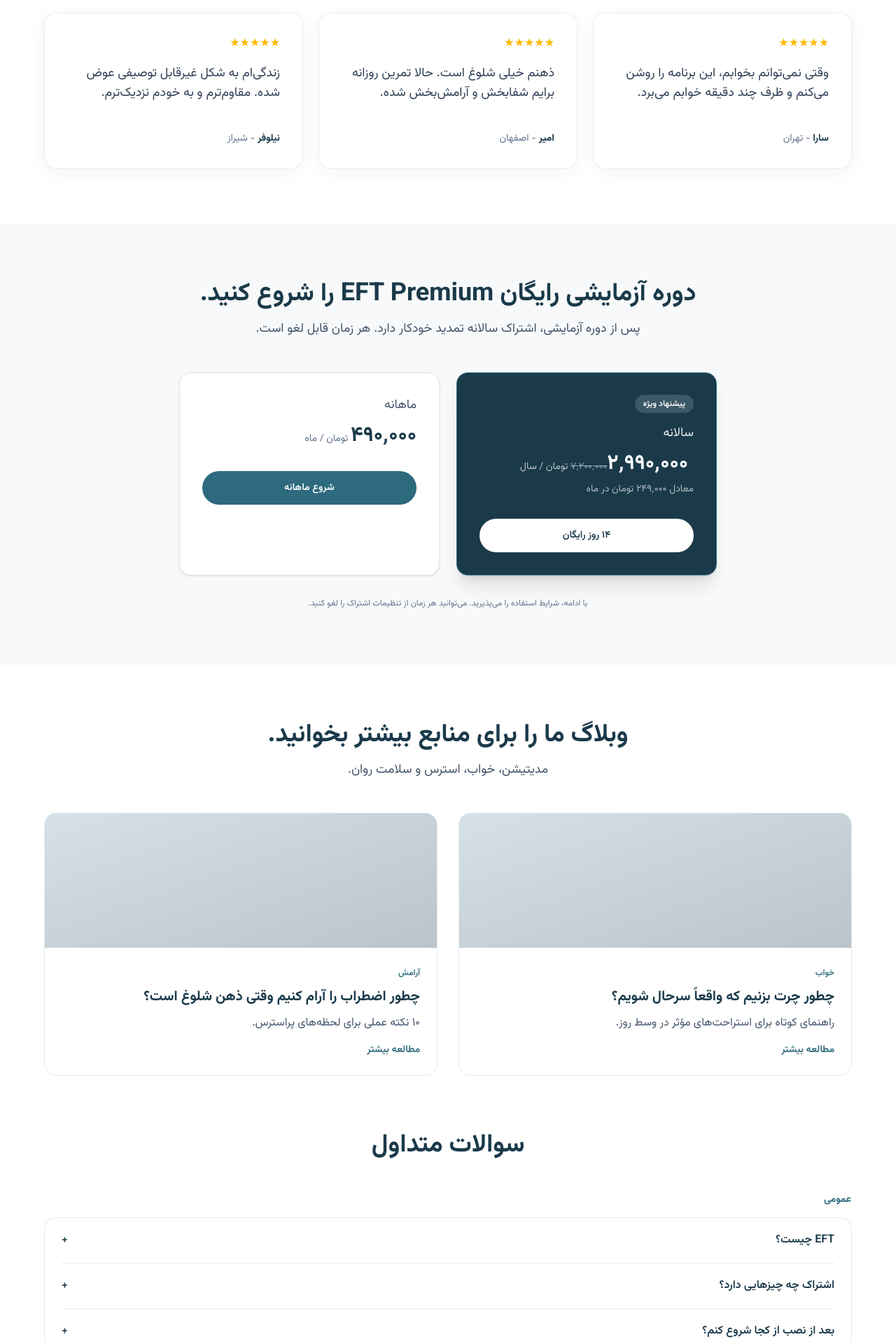
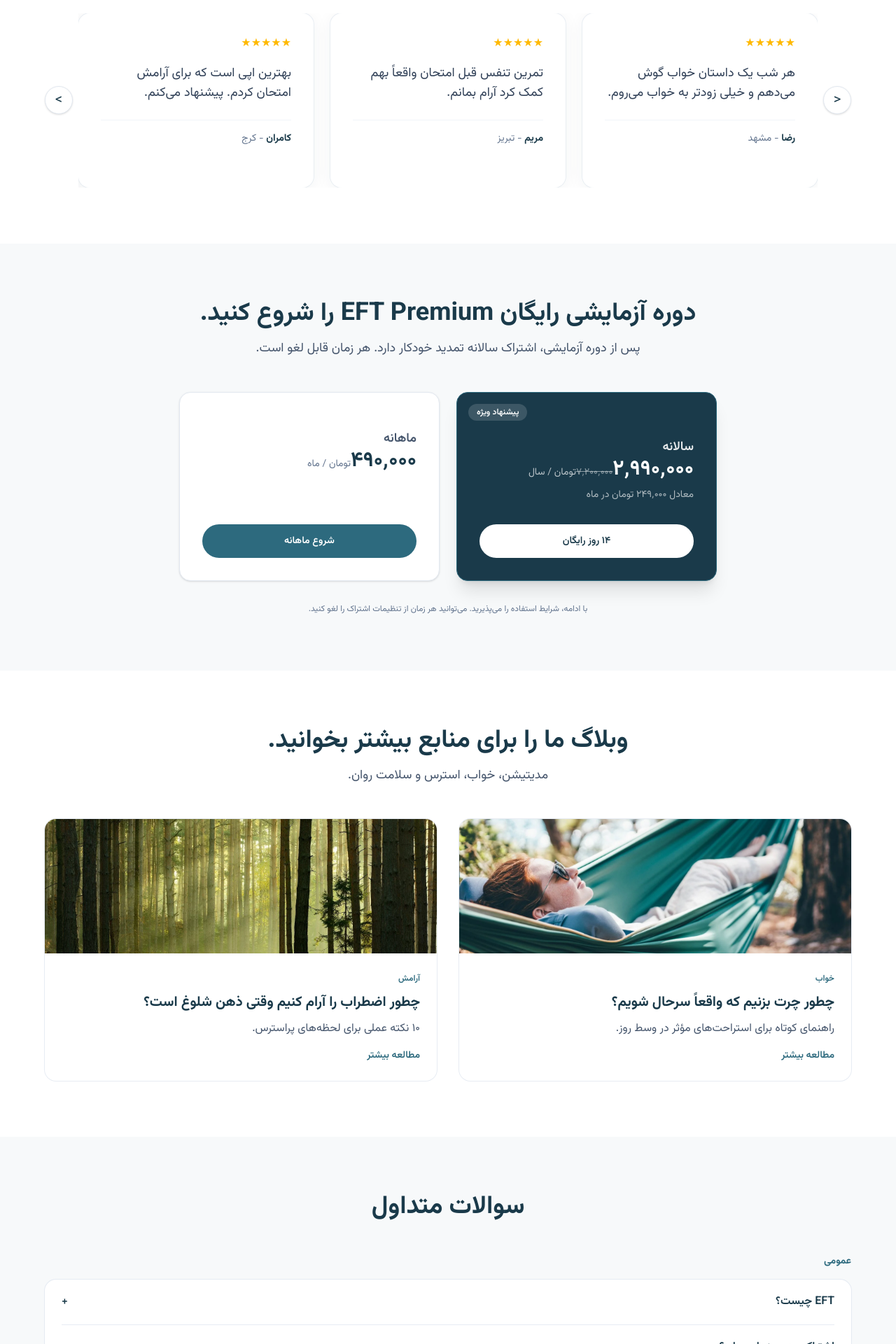
Before and after one commit to Sogand-mohamadiPour/eftTask1, a Next.js app: page / in a window 1280 px wide. Shown: the part 1380-3300 px from the top of the page at 70% size. Built offline with nearby package versions, Linux system fonts and the light colour scheme.

Commit message:
adding assets

```diff
--- a/components/home/BlogSection.jsx
+++ b/components/home/BlogSection.jsx
@@ -1,8 +1,27 @@
 import Link from "next/link";
+import Image from "next/image";
 
 export default function BlogSection() {
+  const articles = [
+    {
+      image: "/pic/03.webp",
+      category: "خواب",
+      title: "چطور چرت بزنیم که واقعاً سرحال شویم؟",
+      description: "راهنمای کوتاه برای استراحت‌های مؤثر در وسط روز.",
+    },
+    {
+      image: "/pic/04.webp",
+      category: "آرامش",
+      title: "چطور اضطراب را آرام کنیم وقتی ذهن شلوغ است؟",
+      description: "۱۰ نکته عملی برای لحظه‌های پراسترس.",
+    },
+  ];
+
   return (
-    <section id="music" className="bg-white px-5 py-16 sm:px-8 sm:py-20 lg:px-10">
+    <section
+      id="music"
+      className="bg-white px-5 py-16 sm:px-8 sm:py-20 lg:px-10"
+    >
       <div className="mx-auto max-w-6xl">
         <h2 className="text-center text-3xl font-bold text-calm-deep sm:text-4xl">
           وبلاگ ما را برای منابع بیشتر بخوانید.
@@ -12,37 +31,39 @@
         </p>
 
         <div className="grid gap-8 md:grid-cols-2">
-          <article className="overflow-hidden rounded-2xl bg-white ring-1 ring-slate-200/80">
-            <div className="h-40 bg-linear-to-br from-calm-teal/20 to-calm-deep/30 sm:h-48" />
+          {articles.map((article) => (
+            <article
+              key={article.title}
+              className="overflow-hidden rounded-2xl bg-white ring-1 ring-slate-200/80"
+            >
+              <Image
+                src={article.image}
+                alt={article.category}
+                width={600}
+                height={300}
+                className="h-40 w-full object-cover sm:h-48"
+              />
+
               <div className="p-6">
-              <span className="text-xs font-semibold text-calm-teal">خواب</span>
+                <span className="text-xs font-semibold text-calm-teal">
+                  {article.category}
+                </span>
+
                 <h3 className="mt-2 text-xl font-bold text-calm-deep">
-                <Link href="#">چطور چرت بزنیم که واقعاً سرحال شویم؟</Link>
+                  <Link href="#">{article.title}</Link>
                 </h3>
-              <p className="mt-3 text-slate-600">
-                راهنمای کوتاه برای استراحت‌های مؤثر در وسط روز.
-              </p>
-              <Link href="#" className="mt-4 inline-block text-sm font-semibold text-calm-teal">
+
+                <p className="mt-3 text-slate-600">{article.description}</p>
+
+                <Link
+                  href="#"
+                  className="mt-4 inline-block text-sm font-semibold text-calm-teal"
+                >
                   مطالعه بیشتر
                 </Link>
               </div>
             </article>
-
-          <article className="overflow-hidden rounded-2xl bg-white ring-1 ring-slate-200/80">
-            <div className="h-40 bg-linear-to-br from-calm-teal/20 to-calm-deep/30 sm:h-48" />
-            <div className="p-6">
-              <span className="text-xs font-semibold text-calm-teal">آرامش</span>
-              <h3 className="mt-2 text-xl font-bold text-calm-deep">
-                <Link href="#">چطور اضطراب را آرام کنیم وقتی ذهن شلوغ است؟</Link>
-              </h3>
-              <p className="mt-3 text-slate-600">
-                ۱۰ نکته عملی برای لحظه‌های پراسترس.
-              </p>
-              <Link href="#" className="mt-4 inline-block text-sm font-semibold text-calm-teal">
-                مطالعه بیشتر
-              </Link>
-            </div>
-          </article>
+          ))}
         </div>
       </div>
     </section>
--- a/components/home/FaqSection.jsx
+++ b/components/home/FaqSection.jsx
@@ -1,10 +1,7 @@
 "use client";
-
-// accardeon
 
 import { useState } from "react";
 
-export default function FaqSection() {
 const faqGroups = [
   {
     title: "عمومی",
@@ -59,36 +56,9 @@
   },
 ];
 
-  const [open, setOpen] = useState("");
-
-  function toggle(id) {
-    if (open === id) {
-      setOpen("");
-    } else {
-      setOpen(id);
-    }
-  }
-
+function FaqItem({ item, open, toggle, isLast }) {
   return (
-    <div className="mx-auto max-w-6xl">
-      <h2 className="mb-12 text-center text-3xl font-bold text-calm-deep sm:text-4xl">
-        سوالات متداول
-      </h2>
-
-      {faqGroups.map((group) => (
-        <div key={group.title} className="mb-10">
-          <p className="mb-4 text-sm font-bold text-calm-teal">{group.title}</p>
-
-          <div className="rounded-2xl bg-white px-5 ring-1 ring-slate-200/80 sm:px-6">
-            {group.items.map((item, index) => (
-              <div
-                key={item.id}
-                className={
-                  index !== group.items.length - 1
-                    ? "border-b border-slate-200/80"
-                    : ""
-                }
-              >
+    <div className={!isLast ? "border-b border-slate-200/80" : ""}>
       <button
         type="button"
         onClick={() => toggle(item.id)}
@@ -99,13 +69,48 @@
       </button>
 
       {open === item.id && (
-                  <p className="pb-5 text-slate-600">{item.answer}</p>
+        <p className="pb-5 text-slate-600">
+          {item.answer}
+        </p>
       )}
     </div>
+  );
+}
+
+export default function FaqSection() {
+  const [open, setOpen] = useState("");
+
+  function toggle(id) {
+    setOpen(open === id ? "" : id);
+  }
+
+  return (
+    <section className="bg-calm-mist px-5 py-16 sm:px-8 sm:py-20 lg:px-10">
+      <div className="mx-auto max-w-6xl">
+        <h2 className="mb-12 text-center text-3xl font-bold text-calm-deep sm:text-4xl">
+          سوالات متداول
+        </h2>
+
+        {faqGroups.map((group) => (
+          <div key={group.title} className="mb-10">
+            <p className="mb-4 text-sm font-bold text-calm-teal">
+              {group.title}
+            </p>
+
+            <div className="rounded-2xl bg-white px-5 ring-1 ring-slate-200/80 sm:px-6">
+              {group.items.map((item, index) => (
+                <FaqItem
+                  key={item.id}
+                  item={item}
+                  open={open}
+                  toggle={toggle}
+                  isLast={index === group.items.length - 1}
+                />
               ))}
             </div>
           </div>
         ))}
       </div>
+    </section>
   );
 }
--- a/components/home/PremiumSection.jsx
+++ b/components/home/PremiumSection.jsx
@@ -2,52 +2,68 @@
 
 export default function PremiumSection() {
   return (
-    <section id="premium" className="bg-calm-mist px-5 py-16 sm:px-8 sm:py-20 lg:px-10">
+    <section
+      id="premium"
+      className="bg-calm-mist px-5 py-16 sm:px-8 sm:py-20 lg:px-10"
+    >
       <div className="mx-auto max-w-6xl">
         <h2 className="text-center text-3xl font-bold text-calm-deep sm:text-4xl">
           دوره آزمایشی رایگان EFT Premium را شروع کنید.
         </h2>
         <p className="mx-auto mt-4 max-w-2xl text-center text-lg text-slate-600">
-          پس از دوره آزمایشی، اشتراک سالانه تمدید خودکار دارد. هر زمان قابل لغو است.
+          پس از دوره آزمایشی، اشتراک سالانه تمدید خودکار دارد. هر زمان قابل لغو
+          است.
         </p>
 
         <div className="mx-auto mt-12 grid max-w-3xl gap-6 sm:grid-cols-2">
-          <div className="rounded-2xl border border-calm-teal bg-calm-deep p-6 text-white shadow-xl sm:p-8">
-            <span className="rounded-full bg-white/15 px-3 py-1 text-xs font-semibold">
+          <div className="relative flex flex-col rounded-2xl border border-calm-teal bg-calm-deep p-6 text-white shadow-xl sm:p-8">
+            <span className="absolute top-4 left-4 rounded-full bg-white/15 px-3 py-1 text-xs font-semibold">
               پیشنهاد ویژه
             </span>
-            <h3 className="mt-4 text-lg text-white/90">سالانه</h3>
-            <p className="mt-3">
-              <span className="text-sm line-through text-white/50">۷٬۲۰۰٬۰۰۰</span>
-              <span className="ms-2 text-3xl font-bold">۲٬۹۹۰٬۰۰۰</span>
-              <span className="text-sm text-white/70"> تومان / سال</span>
+
+            <div className="mt-8  items-baseline gap-x-3 gap-y-2">
+              <h3 className="text-lg font-semibold text-white/90">سالانه</h3>
+              <span className="text-sm line-through text-white/50">
+                ۷٬۲۰۰٬۰۰۰
+              </span>
+              <span className="text-2xl font-bold sm:text-3xl">۲٬۹۹۰٬۰۰۰</span>
+              <span className="text-sm text-white/70">تومان / سال</span>
+            </div>
+            <p className="mt-2 text-sm text-white/65">
+              معادل ۲۴۹٬۰۰۰ تومان در ماه
             </p>
-            <p className="mt-2 text-sm text-white/65">معادل ۲۴۹٬۰۰۰ تومان در ماه</p>
+
+            <div className="mt-auto flex flex-row pt-8">
               <Link
                 href="#start"
-              className="mt-8 block rounded-full bg-white py-3.5 text-center text-sm font-semibold text-calm-deep"
+                className="w-full rounded-full bg-white py-3.5 text-center text-sm font-semibold text-calm-deep"
               >
                 ۱۴ روز رایگان
               </Link>
             </div>
+          </div>
 
-          <div className="rounded-2xl border border-slate-200 bg-white p-6 text-calm-deep shadow-sm sm:p-8">
-            <h3 className="text-lg text-slate-600">ماهانه</h3>
-            <p className="mt-3">
-              <span className="text-3xl font-bold">۴۹۰٬۰۰۰</span>
-              <span className="text-sm text-slate-500"> تومان / ماه</span>
-            </p>
+          <div className="flex flex-col rounded-2xl border border-slate-200 bg-white p-6 text-calm-deep shadow-sm sm:p-8">
+            <div className="mt-5 items-baseline gap-x-3 gap-y-2">
+              <h3 className="text-lg font-semibold text-slate-600">ماهانه</h3>
+              <span className="text-2xl font-bold sm:text-3xl">۴۹۰٬۰۰۰</span>
+              <span className="text-sm text-slate-500">تومان / ماه</span>
+            </div>
+
+            <div className="mt-auto flex flex-row pt-8">
               <Link
                 href="#start"
-              className="mt-8 block rounded-full bg-calm-teal py-3.5 text-center text-sm font-semibold text-white"
+                className="w-full rounded-full bg-calm-teal py-3.5 text-center text-sm font-semibold text-white"
               >
                 شروع ماهانه
               </Link>
             </div>
           </div>
+        </div>
 
         <p className="mx-auto mt-8 max-w-2xl text-center text-xs text-slate-500">
-          با ادامه، شرایط استفاده را می‌پذیرید. می‌توانید هر زمان از تنظیمات اشتراک را لغو کنید.
+          با ادامه، شرایط استفاده را می‌پذیرید. می‌توانید هر زمان از تنظیمات
+          اشتراک را لغو کنید.
         </p>
       </div>
     </section>
--- a/components/home/ReviewsSection.jsx
+++ b/components/home/ReviewsSection.jsx
@@ -1,3 +1,7 @@
+"use client";
+
+import { useEffect, useState } from "react";
+
 const reviews = [
   {
     name: "سارا",
@@ -14,9 +18,47 @@
     city: "شیراز",
     text: "زندگی‌ام به شکل غیرقابل توصیفی عوض شده. مقاوم‌ترم و به خودم نزدیک‌ترم.",
   },
+  {
+    name: "رضا",
+    city: "مشهد",
+    text: "هر شب یک داستان خواب گوش می‌دهم و خیلی زودتر به خواب می‌روم.",
+  },
+  {
+    name: "مریم",
+    city: "تبریز",
+    text: "تمرین تنفس قبل امتحان واقعاً بهم کمک کرد آرام بمانم.",
+  },
+  {
+    name: "کامران",
+    city: "کرج",
+    text: "بهترین اپی است که برای آرامش امتحان کردم. پیشنهاد می‌کنم.",
+  },
 ];
 
+const perPage = 3;
+const pages = [];
+for (let i = 0; i < reviews.length; i += perPage) {
+  pages.push(reviews.slice(i, i + perPage));
+}
+
 export default function ReviewsSection() {
+  const [page, setPage] = useState(0);
+
+  function goNext() {
+    setPage((p) => (p + 1) % pages.length);
+  }
+
+  function goPrev() {
+    setPage((p) => (p - 1 + pages.length) % pages.length);
+  }
+
+  useEffect(() => {
+    const timer = setInterval(() => {
+      setPage((p) => (p + 1) % pages.length);
+    }, 5000);
+    return () => clearInterval(timer);
+  }, []);
+
   return (
     <section className="bg-white px-5 py-16 sm:px-8 sm:py-20 lg:px-10">
       <div className="mx-auto max-w-6xl">
@@ -24,21 +66,55 @@
           بیش از نیم میلیون نظر ۵ ستاره!
         </h2>
 
-        <div className="grid gap-6 md:grid-cols-3">
-          {reviews.map((review) => (
+        <div className="relative px-10 sm:px-12">
+          <button
+            type="button"
+            onClick={goPrev}
+            className="absolute top-1/2 left-0 z-10 flex h-10 w-10 -translate-y-1/2 items-center justify-center rounded-full border border-slate-200 bg-white text-xl text-calm-deep shadow-sm hover:bg-slate-50"
+            aria-label="قبلی"
+          >
+            &gt;
+          </button>
+
+          <button
+            type="button"
+            onClick={goNext}
+            className="absolute top-1/2 right-0 z-10 flex h-10 w-10 -translate-y-1/2 items-center justify-center rounded-full border border-slate-200 bg-white text-xl text-calm-deep shadow-sm hover:bg-slate-50"
+            aria-label="بعدی"
+          >
+            &lt;
+          </button>
+
+          <div className="overflow-hidden" dir="ltr">
+            <div
+              className="flex transition-transform duration-500 ease-out"
+              style={{ transform: `translateX(-${page * 100}%)` }}
+            >
+              {pages.map((slide, slideIndex) => (
+                <div
+                  key={slideIndex}
+                  className="grid w-full shrink-0 grid-cols-1 gap-6 md:grid-cols-3"
+                  dir="rtl"
+                >
+                  {slide.map((review) => (
                     <div
                       key={review.name}
                       className="rounded-2xl bg-white p-6 shadow-[0_4px_24px_rgba(26,58,74,0.06)] ring-1 ring-slate-200/70 sm:p-8"
                     >
                       <p className="text-amber-400">★★★★★</p>
-
-              <p className="mt-4 text-lg text-slate-700">{review.text}</p>
-
+                      <p className="mt-4 text-lg text-slate-700">
+                        {review.text}
+                      </p>
                       <p className="mt-6 border-t border-slate-100 pt-4 text-sm text-slate-500">
-                <b className="text-calm-deep">{review.name}</b> - {review.city}
+                        <b className="text-calm-deep">{review.name}</b> -{" "}
+                        {review.city}
                       </p>
                     </div>
                   ))}
+                </div>
+              ))}
+            </div>
+          </div>
         </div>
       </div>
     </section>
```
Also changed, not shown: public/pic/03.webp (added), public/pic/04.webp (added). Lines whose indentation alone changed are shown as unchanged.
